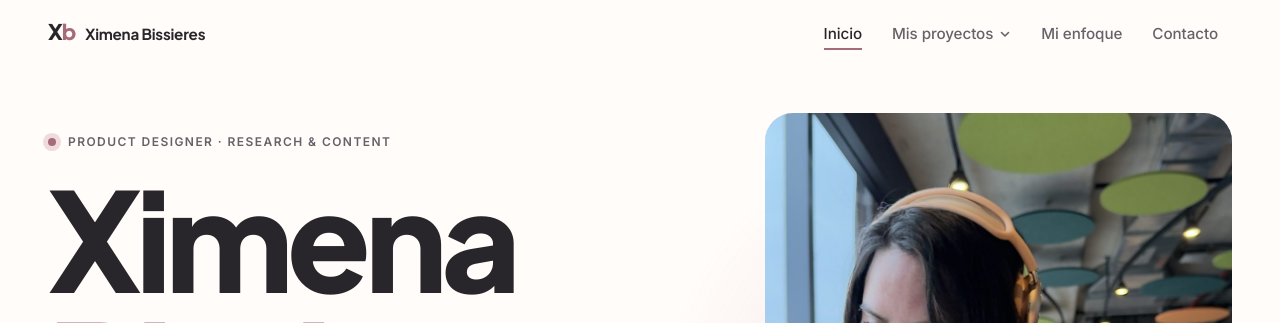
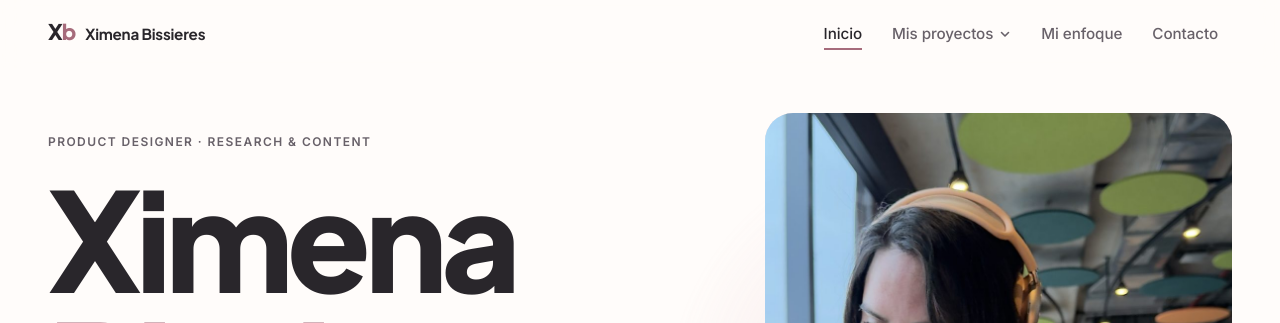
Before and after one commit to ximebissieres/Ximebissieres.github.io, a Jekyll site: the page built from index.html, in a window 1280 px wide. Shown: the top 323 px of the page. Built offline with Jekyll 4.4.1, drawn with Linux system fonts in a browser that asks for light colours.

Commit message:
Home: quita el punto rosa antes de «Product Designer»
Co-Authored-By: Claude Opus 5.5 <noreply@anthropic.com>
Claude-Session: https://claude.ai/code/session_01DJ4kQgEHjb3PtnpPBBuZ5X

```diff
--- a/index.html
+++ b/index.html
@@ -24,7 +24,7 @@ body_class: is-home
     <div class="wrap">
       <div class="hero-grid">
         <div class="hero-copy">
-          <p class="hero-kicker eyebrow"><span class="dot" aria-hidden="true"></span><span>{% include texto.html t=h.hero.etiqueta %}</span></p>
+          <p class="hero-kicker eyebrow"><span>{% include texto.html t=h.hero.etiqueta %}</span></p>
           <h1 class="hero-name" id="hero-name">
             <span class="line"><span>{{ h.hero.nombre_linea_1 }}</span></span>
             <span class="line"><span><em>{{ h.hero.nombre_linea_2 }}</em></span></span>
```
